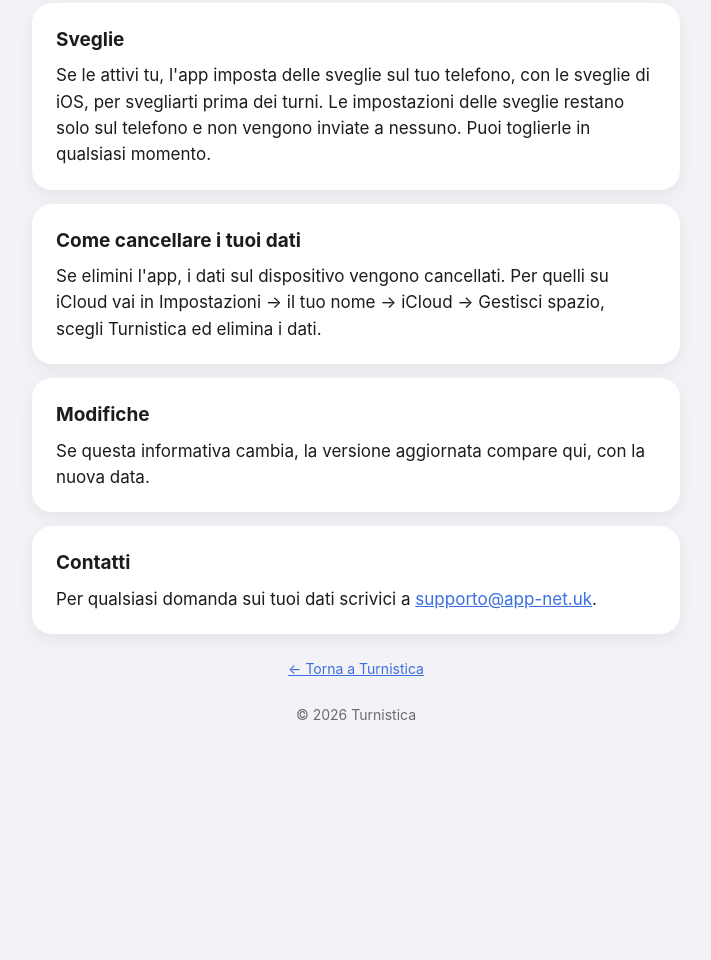
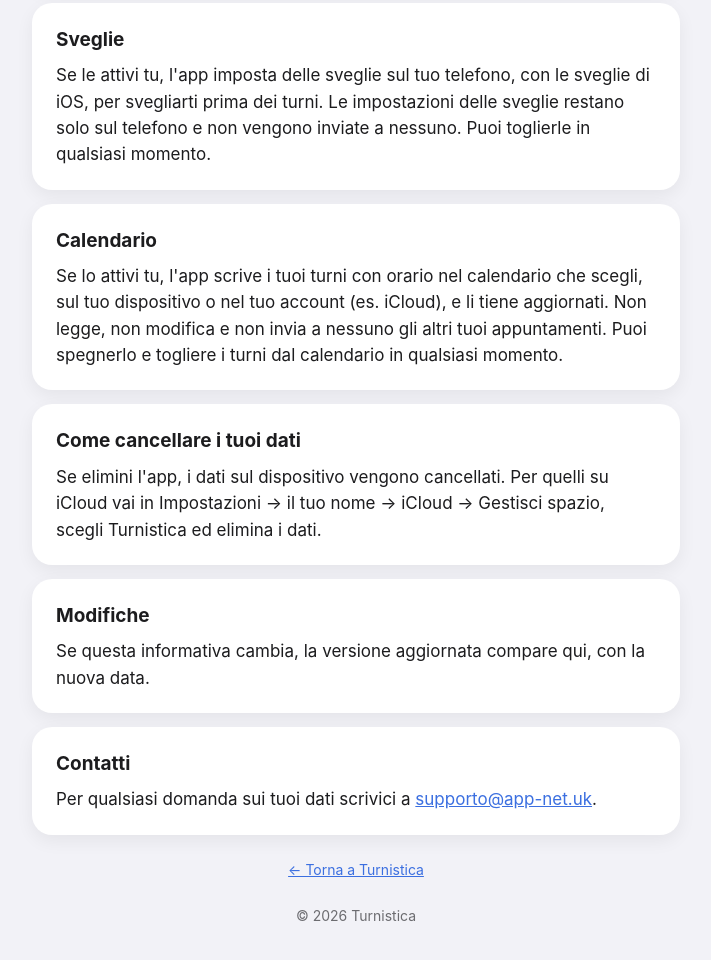
Before and after one commit to luca367/turnistica, a plain HTML site: page privacy.html in a window 1280 px wide. Shown: the part 1126-2086 px from the top of the page, without its empty margins (284-995 px from the left). Before the commit the page ends 1891 px from the top, so only its background shows below. Drawn offline with Linux system fonts and the light colour scheme.

Commit message:
Enhance privacy policy with calendar and data deletion info
Added information about calendar integration and data deletion.

```diff
--- a/privacy.html
+++ b/privacy.html
@@ -59,6 +59,10 @@
 <p>Se le attivi tu, l&#x27;app imposta delle sveglie sul tuo telefono, con le sveglie di iOS, per svegliarti prima dei turni. Le impostazioni delle sveglie restano solo sul telefono e non vengono inviate a nessuno. Puoi toglierle in qualsiasi momento.</p>
 </div>
 <div class="scheda">
+<h2>Calendario</h2>
+<p>Se lo attivi tu, l&#x27;app scrive i tuoi turni con orario nel calendario che scegli, sul tuo dispositivo o nel tuo account (es. iCloud), e li tiene aggiornati. Non legge, non modifica e non invia a nessuno gli altri tuoi appuntamenti. Puoi spegnerlo e togliere i turni dal calendario in qualsiasi momento.</p>
+</div>
+<div class="scheda">
 <h2>Come cancellare i tuoi dati</h2>
 <p>Se elimini l&#x27;app, i dati sul dispositivo vengono cancellati. Per quelli su iCloud vai in Impostazioni → il tuo nome → iCloud → Gestisci spazio, scegli Turnistica ed elimina i dati.</p>
 </div>
```
